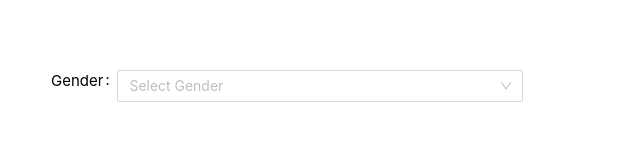
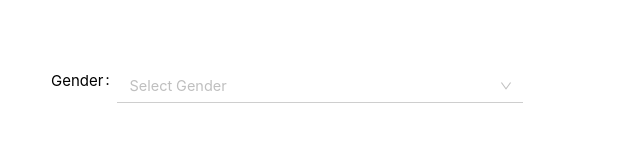
Before and after one commit to Gagandeep-Kaur-01/Ant_Design, a React app: page / in a window 1280 px wide. Shown: the part 294-436 px from the top of the page, 29-669 px from the left. Built offline with nearby package versions, Linux system fonts and the light colour scheme.

Commit message:
updated css properties

```diff
--- a/src/components/setting/Forms.css
+++ b/src/components/setting/Forms.css
@@ -71,3 +71,16 @@
     color: inherit;
     opacity: 0.33;
 }
+/*.appForm .appFormStyle .ant-select-selection {*/
+    .select{
+        background: none;
+        border: none;
+        border-bottom: 1px solid #CECECE;
+        /*padding: 0 0 7px 0; */
+        font-size: 14.5px;
+        outline: 0 ;
+        -webkit-box-shadow: none;
+        box-shadow: none!important;
+        color: #2c2c2c;
+        transition: none;
+    }
--- a/src/components/setting/Forms.js
+++ b/src/components/setting/Forms.js
@@ -89,6 +89,8 @@ class Forms extends Component {
                               optionFilterProp="children"
                               getPopupContainer={trigger => trigger.parentNode}
                               placeholder="Select Gender"
+                              bordered={false}
+                              className="select"
                              >
                              <Option value="">Select Gender</Option>
                              <Option value="M">Male</Option>
```
